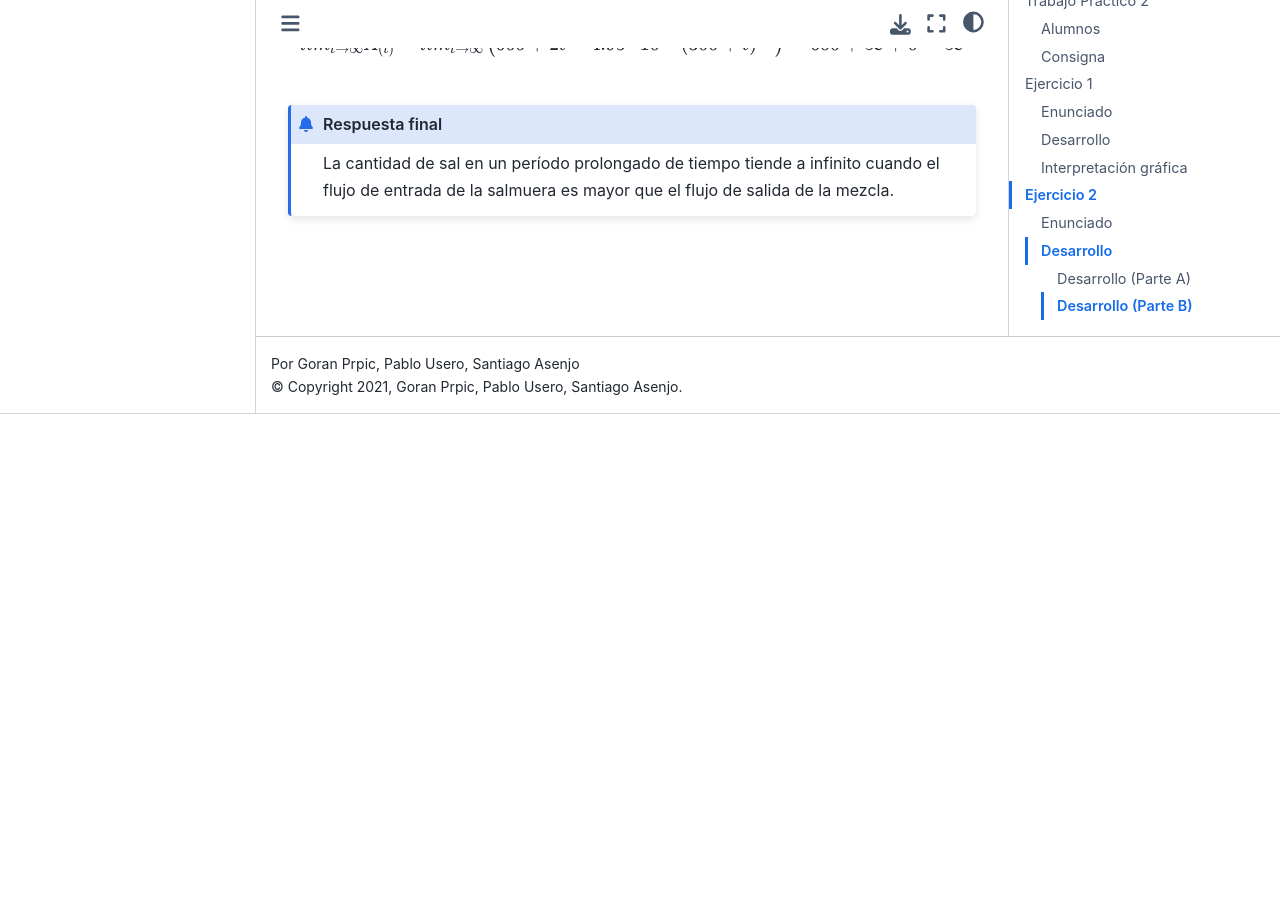
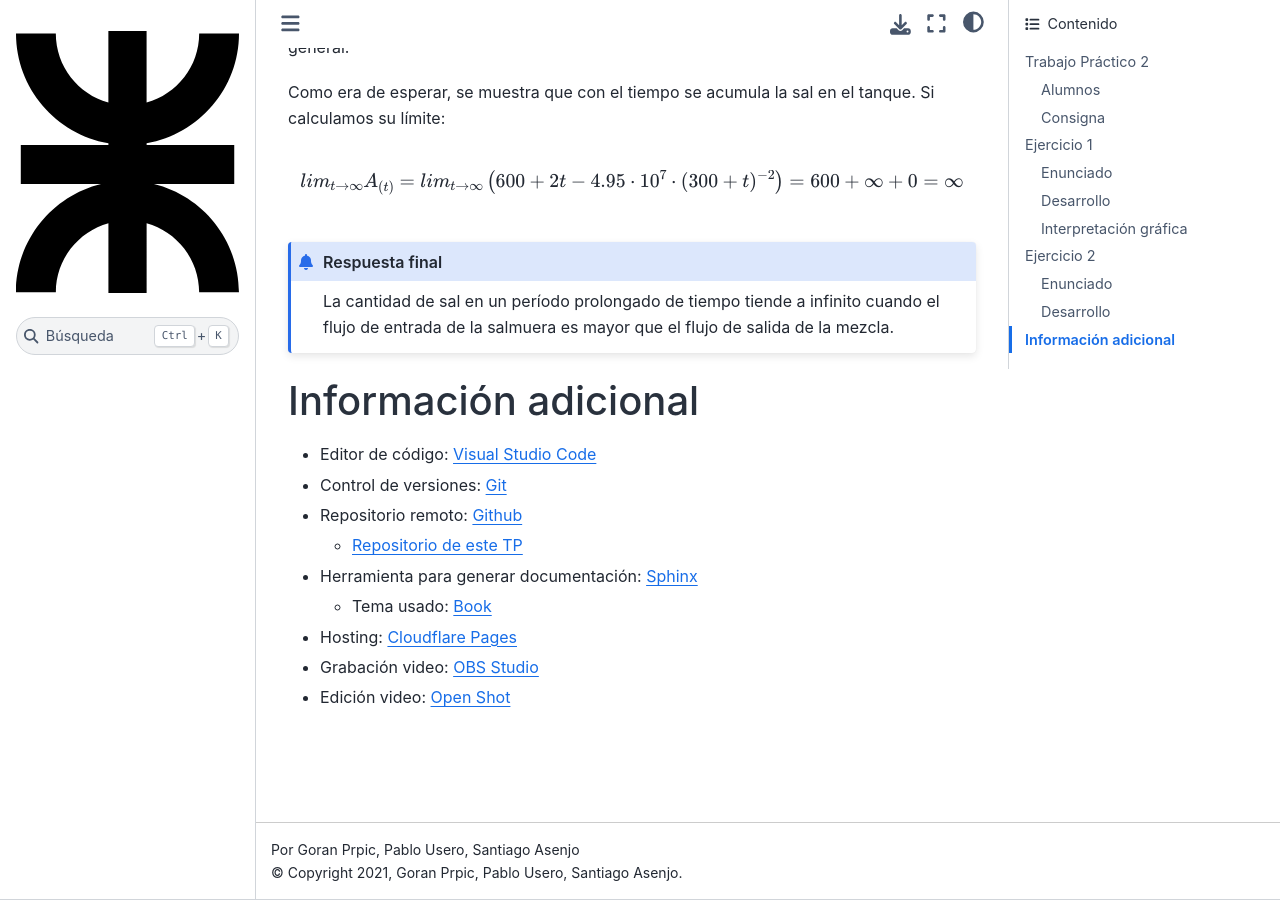
Before and after one commit to gorandp/am2_tp2, a Sphinx documentation site: the page built from docs/index.rst, in a window 1280 px wide and 900 px high, scrolled down 15676 px. Built offline with Sphinx 7.4.7 and the Sphinx Book theme 1.1.4, drawn with Linux system fonts in a browser that asks for light colours; before the commit the page ends 16090 px from its top, so only the background shows below that.

Commit message:
whitespaces after imgs + informacion adicional init

```diff
--- a/docs/index.rst
+++ b/docs/index.rst
@@ -309,6 +309,9 @@ el valor de :math:`k`. Al variar :math:`b_y` se consigue cambiar el valor de
 .. raw:: html
    :file: _static/graph-1.html
 
+|
+|
+
 Vemos que el valor de :math:`t` en :math:`R(t)=250` es ligeramente distinto al
 calculado en el desarrollo, esto se debe a que hubo un error de redondeo cuando
 se calculó :math:`k` en el desarrollo, si se hubieran mantenido las expresiones
@@ -323,6 +326,8 @@ las trazas dada por los vectores del campo descripto por la solución general.
 .. raw:: html
    :file: _static/graph-1b.html
 
+|
+|
 
 Ejercicio 2
 ===========
@@ -765,6 +770,25 @@ tanque. Si calculamos su límite:
    cuando el flujo de entrada de la salmuera es mayor que el flujo de salida
    de la mezcla.
 
+
+Información adicional
+=====================
+
+- Editor de código: `Visual Studio Code <https://code.visualstudio.com/>`_
+- Control de versiones: `Git <https://git-scm.com/>`_
+- Repositorio remoto: `Github <https://github.com/>`_
+
+  - `Repositorio de este TP <https://github.com/gorandp/am2_tp2>`_
+
+- Herramienta para generar documentación:
+  `Sphinx <https://www.sphinx-doc.org/en/master/>`_
+
+  - Tema usado: `Book <https://sphinx-themes.org/sample-sites/sphinx-book-theme/>`_
+
+- Hosting: `Cloudflare Pages <https://pages.cloudflare.com/>`_
+- Grabación video: `OBS Studio <https://obsproject.com/>`_
+- Edición video: `Open Shot <https://www.openshot.org/>`_
+
 |
 |
 |
```
Also changed, not shown: 5 other files.
